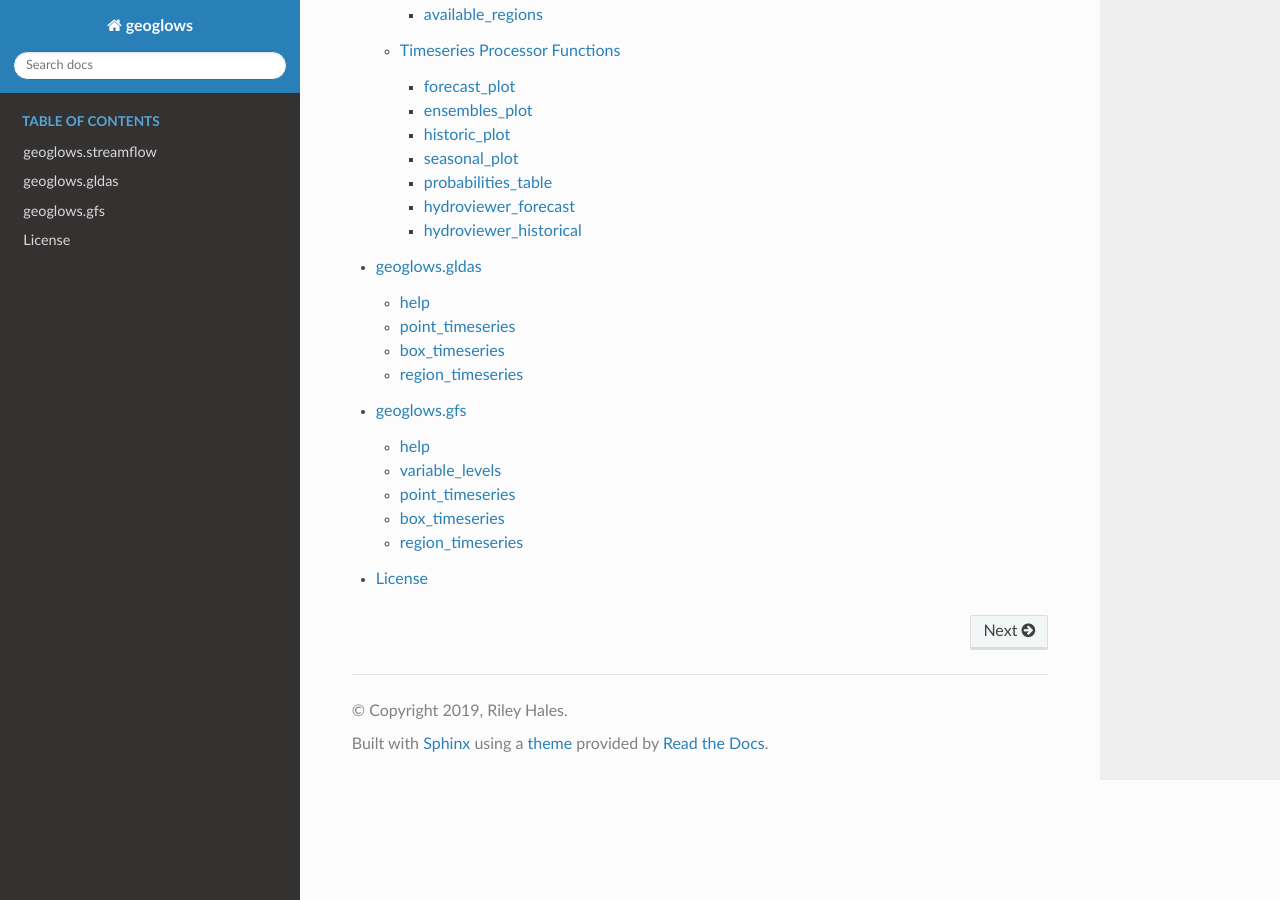
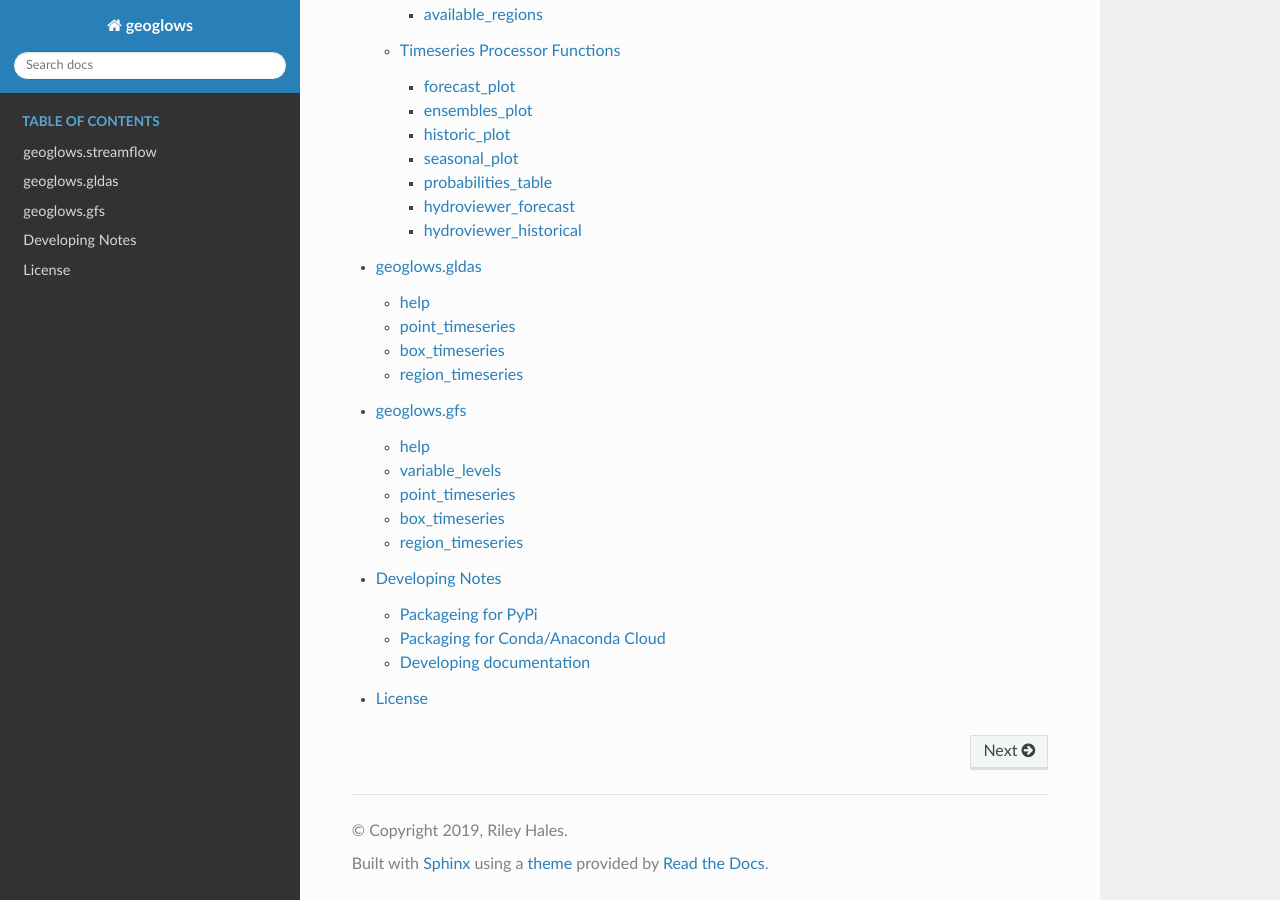
Before and after one commit to geoglows/pygeoglows, a Sphinx documentation site: the page built from docs/index.rst, in a window 1280 px wide and 900 px high, scrolled down 537 px. Built offline with Sphinx 7.4.7 and the Read the Docs theme 2.0.0, drawn with Linux system fonts in a browser that asks for light colours.

Commit message:
add some dev notes docs

```diff
--- /dev/null
+++ b/docs/dev_notes.rst
@@ -0,0 +1,32 @@
+================
+Developing Notes
+================
+
+Packageing for PyPi
+~~~~~~~~~~~~~~~~~~~
+Sign up for an account on pypi.org
+
+.. code-block:: bash
+
+	pip install twine
+	python setup.py sdist
+	twine upload dist/name_of_dist.tar.gz
+
+Packaging for Conda/Anaconda Cloud
+~~~~~~~~~~~~~~~~~~~~~~~~~~~~~~~~~~
+Sign up for an account on anaconda.org
+
+.. code-block:: bash
+
+	conda install anaconda-client conda-build
+	conda build .
+	anaconda upload /path/to/distribution -u user_or_group_name -l label
+
+Developing documentation
+~~~~~~~~~~~~~~~~~~~~~~~~
+Use Sphinx
+
+.. code-block:: bash
+
+	conda install sphinx sphinx-rtd-theme
+	make html
--- a/docs/index.rst
+++ b/docs/index.rst
@@ -17,8 +17,10 @@
 .. toctree::
 	:caption: Table of Contents
 	:name: mastertoc
+	:maxdepth: 4
 
 	geoglows_streamflow
 	geoglows_gldas
 	geoglows_gfs
+	dev_notes
 	license
```
